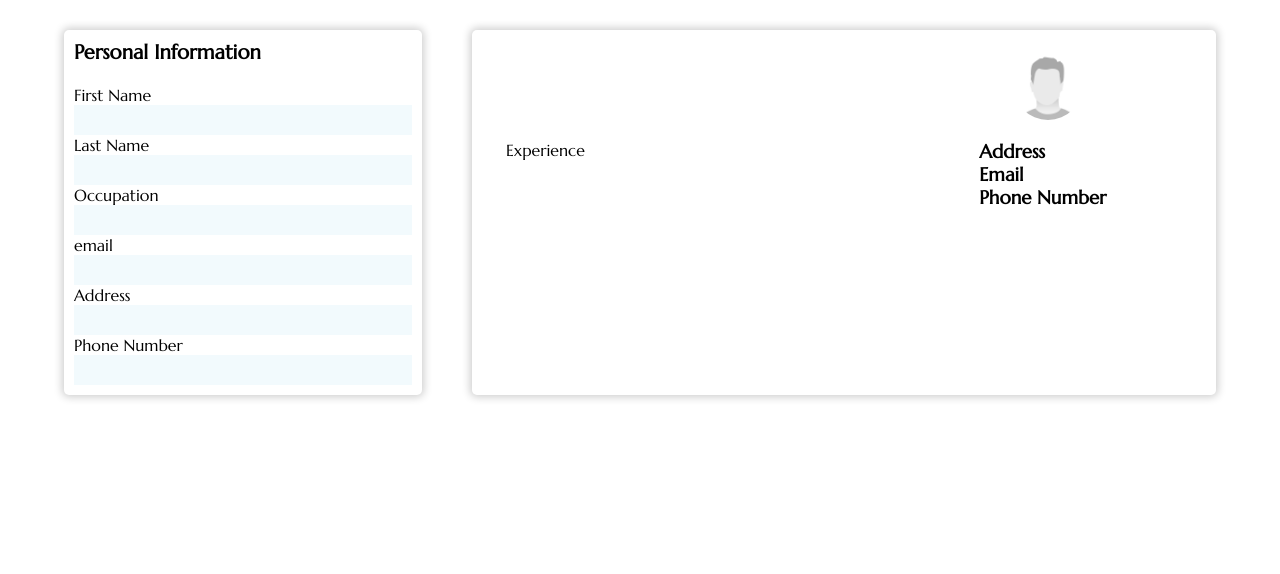
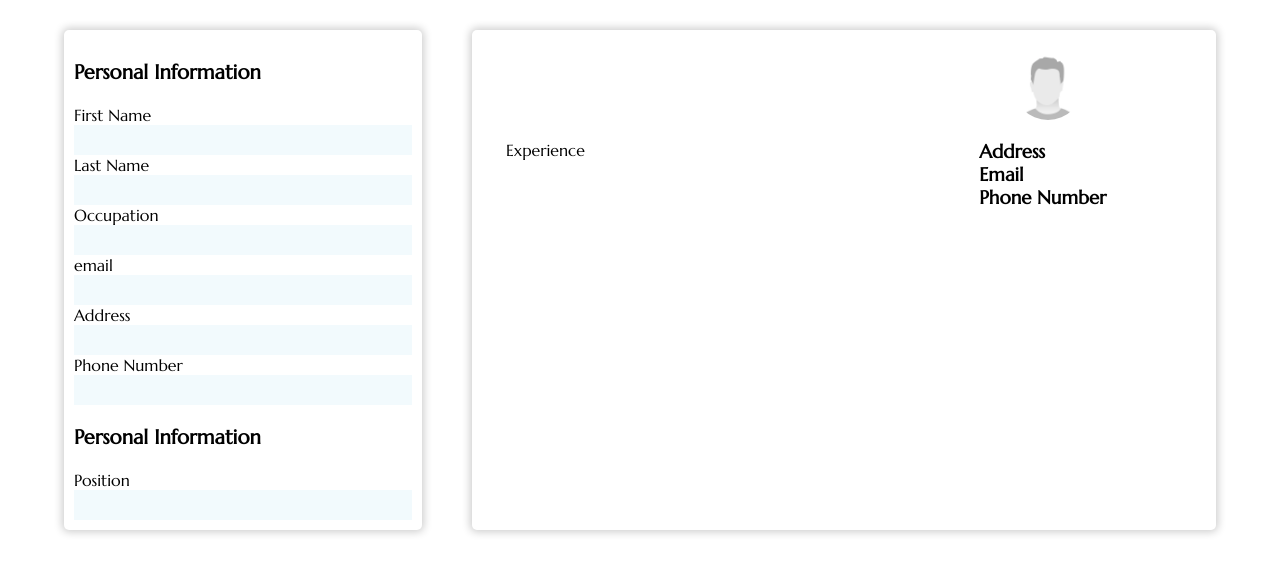
Before and after one commit to Jaclem/cv-project, a React (Create React App) app: page / in a window 1280 px wide. Shown: the top 574 px of the page. Built offline with nearby package versions, Linux system fonts and the light colour scheme.

Commit message:
Removed the fluff and added some more inputs for Experience section

```diff
--- a/src/Components/Form/Form.css
+++ b/src/Components/Form/Form.css
@@ -5,7 +5,7 @@
 
 .personal--title {
   font-size: 20px;
-  margin-bottom: 20px;
+  margin: 20px 0;
 }
 
 input {
--- a/src/Components/Form/Personal.js
+++ b/src/Components/Form/Personal.js
@@ -50,6 +50,15 @@ function Personal(props) {
         value={props.input.phoneNumber}
         onChange={props.handleChange}
       />
+
+      <h1 className="personal--title">Personal Information</h1>
+      <label htmlFor="position">Position</label>
+      <input
+        type="text"
+        name="position"
+        value={props.input.phoneNumber}
+        onChange={props.handleChange}
+      />
     </div>
   );
 }
```
Also changed, not shown: src/FormData.js (deleted, +0 -23 lines).
